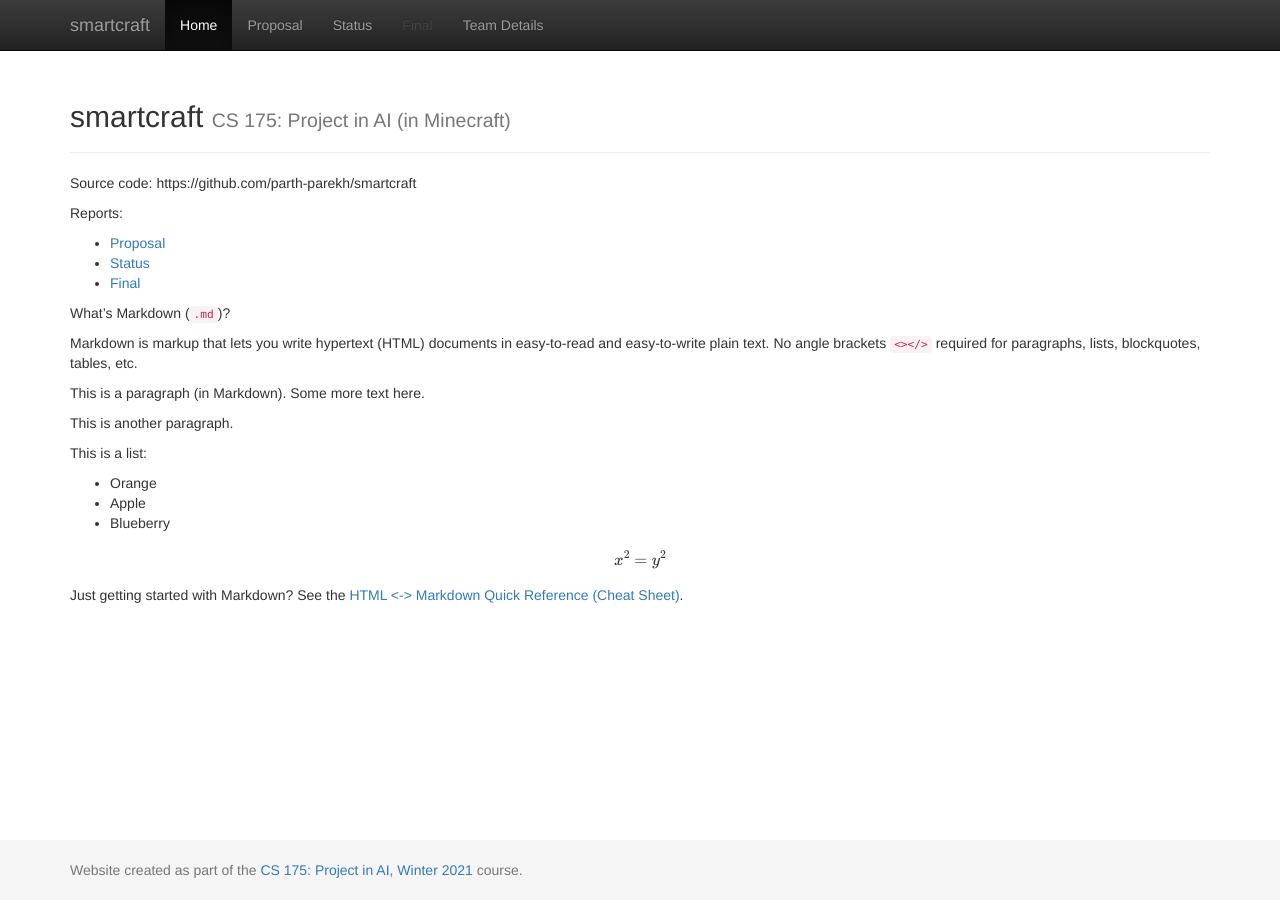
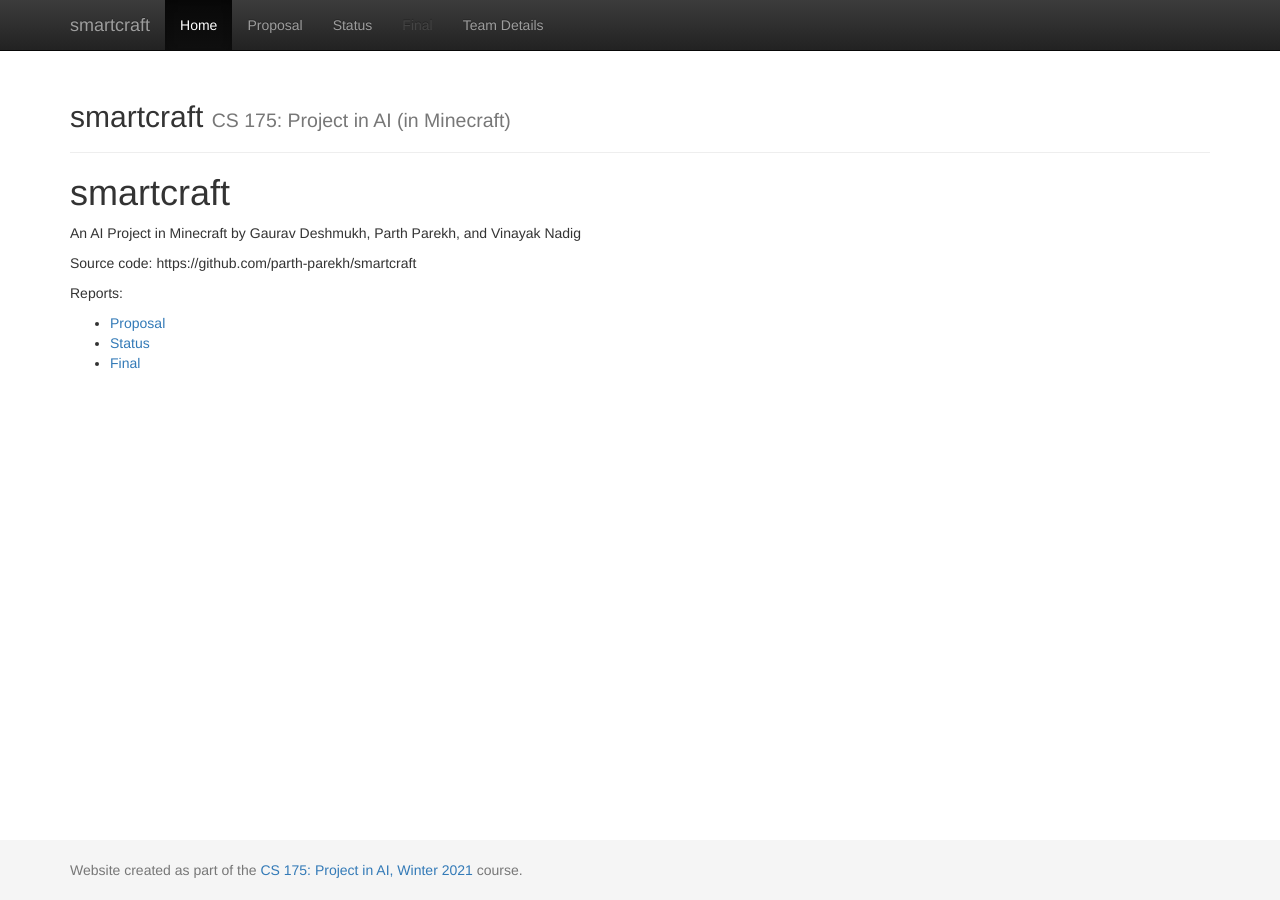
Before and after one commit to parth-parekh/CS175, a Jekyll site: the page built from docs/index.md, in a window 1280 px wide. Built offline with Jekyll 4.4.1, drawn with Linux system fonts in a browser that asks for light colours; formulas are drawn with MathJax 3.

Commit message:
Update index.md

```diff
--- a/docs/index.md
+++ b/docs/index.md
@@ -2,6 +2,11 @@
 layout: default
 title:  Home
 ---
+
+# smartcraft
+An AI Project in Minecraft by Gaurav Deshmukh, Parth Parekh, and Vinayak Nadig
+
+
 
 Source code: https://github.com/parth-parekh/smartcraft
 
@@ -10,31 +15,3 @@ Reports:
 - [Proposal](proposal.html)
 - [Status](status.html)
 - [Final](final.html)
-
-What's Markdown (`.md`)?
-
-Markdown is markup that lets you write hypertext (HTML) documents
-in easy-to-read and easy-to-write plain text.
-No angle brackets `<></>` required for
-paragraphs, lists, blockquotes, tables, etc.
-
-
-This is a paragraph (in Markdown). Some more
-text here.
-
-This is another paragraph.
-
-This is a list:
-
-- Orange
-- Apple
-- Blueberry
-
-$$x^2 = y^2$$
-
-
-Just getting started with Markdown?
-See the [HTML <-> Markdown Quick Reference (Cheat Sheet)][quickref].
-
-
-[quickref]: https://github.com/mundimark/quickrefs/blob/master/HTML.md
```
